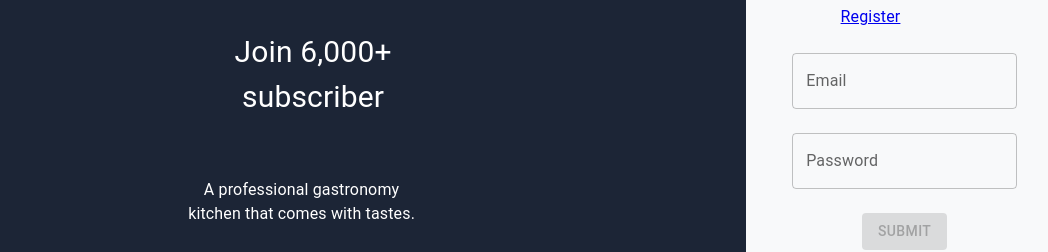
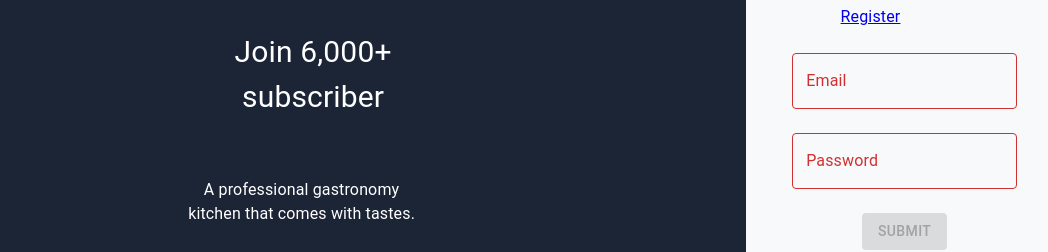
Before and after one commit to LapertJoseph/Maszala, a React (Create React App) app: page / in a window 1280 px wide. Shown: the part 571-823 px from the top of the page, without its empty margins (150-1198 px from the left). Built offline with nearby package versions, Linux system fonts and the light colour scheme.

Commit message:
add ux handle

```diff
--- a/src/components/login/index.js
+++ b/src/components/login/index.js
@@ -13,6 +13,7 @@ const Login = () => {
   const [disabled, setDisabled] = useState(true);
   const [email, setEmail] = useState("");
   const [passwordHash, setPasswordHash] = useState("");
+  const [error, setError] = useState(true);
 
   const handleChangeEmail = (e) => {
     e.preventDefault();
@@ -38,6 +39,14 @@ const Login = () => {
     email !== "" && passwordHash !== "" ? setDisabled(false) : setDisabled(true);
   }, [email, passwordHash]);
 
+  useEffect(() => {
+    email !== "" ? setError(false) : setError(true);
+  }, [email])
+
+  useEffect(() => {
+    passwordHash !== "" ? setError(false) : setError(true);
+  }, [passwordHash])
+
   return (
     <div className="container-page">
       <div className="container-left">
@@ -56,12 +65,14 @@ const Login = () => {
           label={"Email"}
           onChange={handleChangeEmail}
           type={"email"}
+          error={error}
         />
         <br />
         <FieldText
           label={"Password"}
           onChange={handleChangePassword}
           type={"password"}
+          error={error}
         />
         <br />
         <BasicButtons label={"submit"} onClick={handleSubmit} disabled={disabled}/>
```
